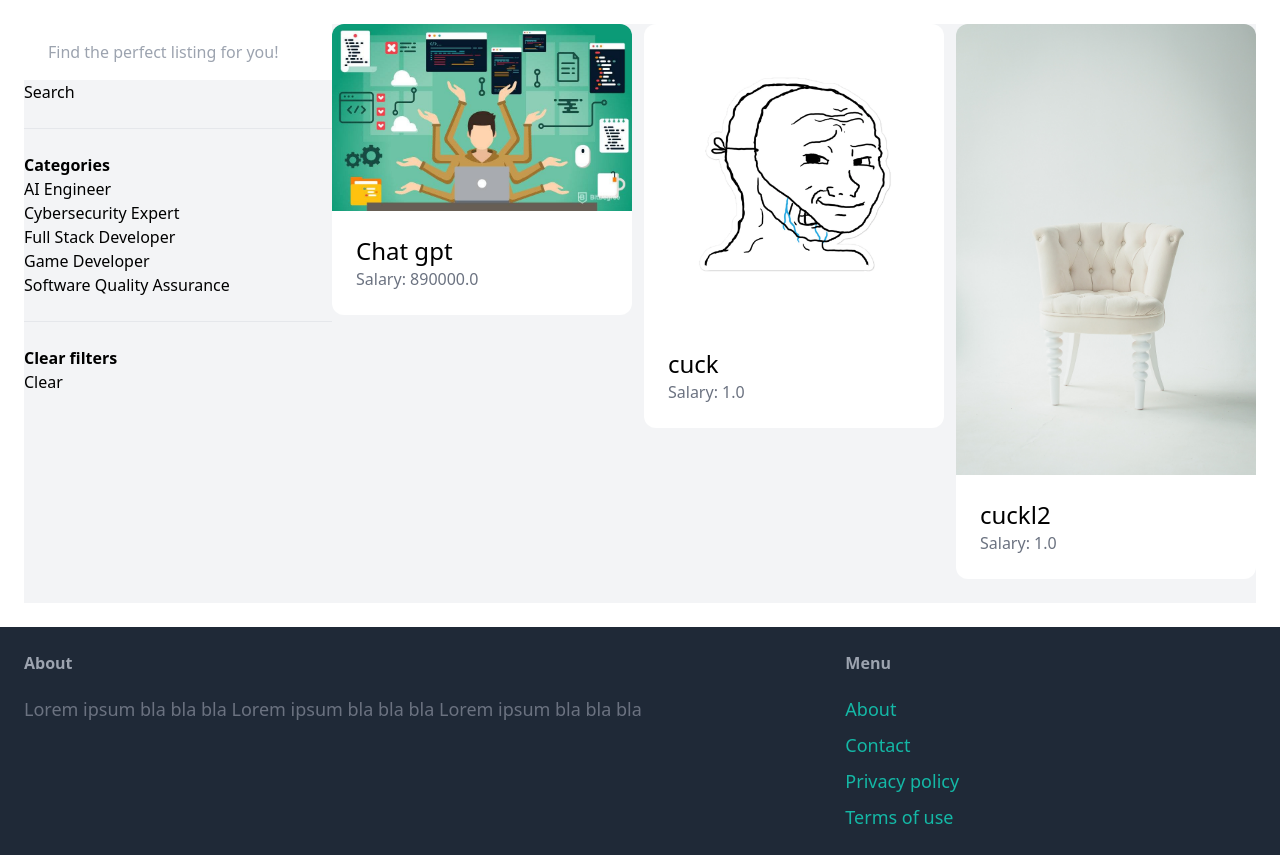
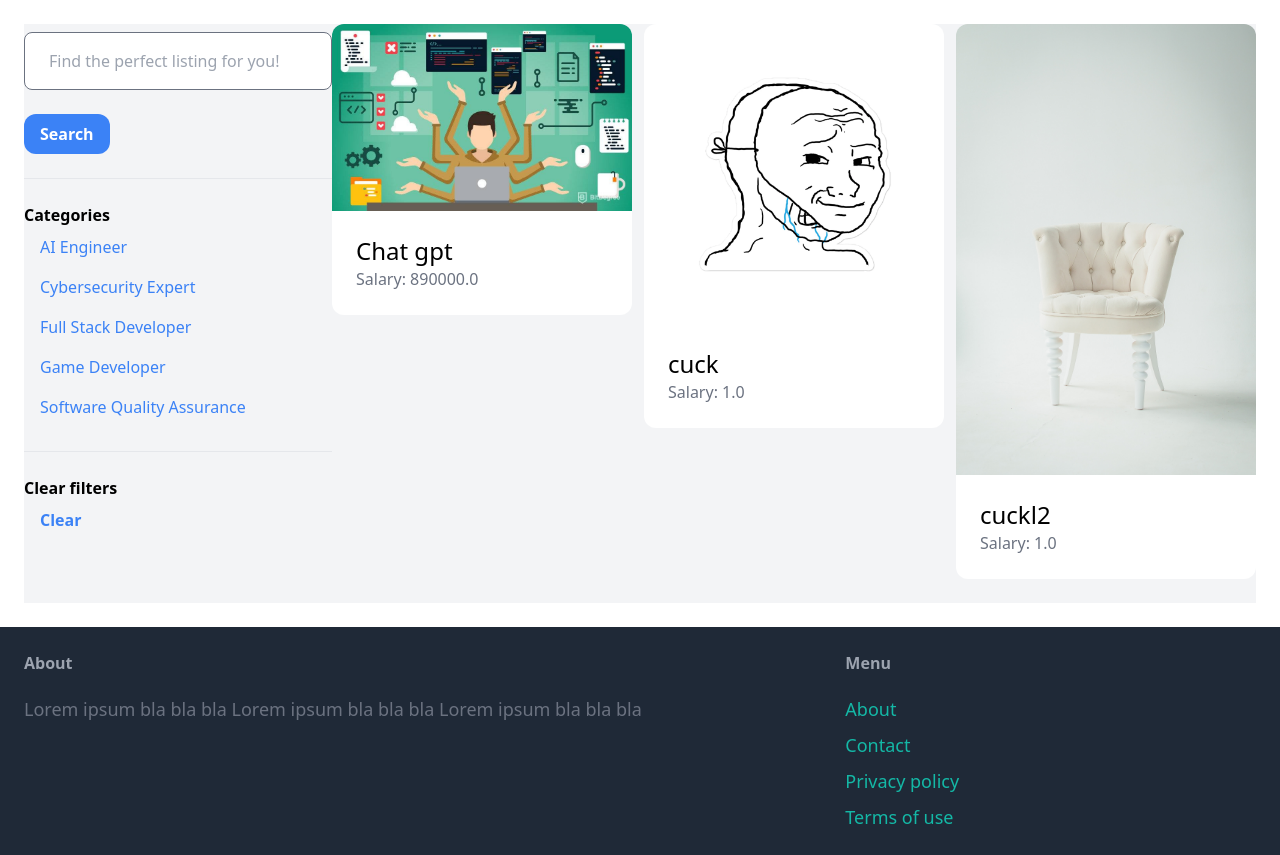
Before and after one commit to g-popov16/CodeForHire, a Django app: page /items/ in a window 1280 px wide. Shown: the part 77-932 px from the top of the page. Run offline with Django 4.2, Linux system fonts and the light colour scheme; data comes from the database, SQL or seed files in the repository; some libraries are stand-ins or nearby versions.

Commit message:
tbh idk myself
iteams page fixed, filters

```diff
--- a/puddle/item/templates/item/items.html
+++ b/puddle/item/templates/item/items.html
@@ -7,10 +7,10 @@
     <div class="pb-6 grid grid-cols-4 gap-4, bg-gray-100">
         <div class="col-span-1">
             <form method="get" action="{% url 'item:items' %}">
-                <input  class='w-full py-4 px-6' name="query" type="text" value="{{ query }}" placeholder="Find the perfect listing for you!">
+                <input  class='w-full py-4 px-6 mb-6 border border-gray-500 rounded-lg p-2 mt-2' name="query" type="text" value="{{ query }}" placeholder="Find the perfect listing for you!">
 
 
-                <button>Search</button>
+                <button class="signup-button bg-blue-500 hover:bg-blue-700 text-white font-bold py-2 px-4 rounded-xl ">Search</button>
             </form>
 
             <hr class="my-6">
@@ -19,19 +19,19 @@
 
             <ul>
                 {% for category in categories %}
-                    <li class="s{% if category.id == category_id %} bg-gray-200 {% endif %}">
-                        <a href="{% url 'item:items' %}?query={{ query }}&category={{category.id}}">{{category.name}}</a>
+                    <li class="py-2 px-4  s{% if category.id == category_id %} bg-gray-200 {% endif %}">
+                        <a href="{% url 'item:items' %}?query={{ query }}&category={{category.id}}" class="text-blue-500 hover:underline">{{category.name}}</a>
                     </li>
                 {% endfor %}
             </ul>
 
             <hr class="my-6">
 
-            <p class='font-semibold'>Clear filters</p>
+            <p class='font-semibold '>Clear filters</p>
 
             <ul>
-                    <li>
-                        <a href="{% url 'item:items' %}">Clear</a>
+                    <li class="py-2 px-4  s{% if category.id == category_id %} bg-gray-200 {% endif %}">
+                        <a href="{% url 'item:items' %}" class="font-bold text-blue-500 hover:underline">Clear</a>
                     </li>
             </ul>
 
@@ -39,7 +39,7 @@
         </div>
 
         <div class="col-span-3">
-            <div class="grid grid-cols-3 gap-3">
+            <div class="grid grid-cols-3 gap-3 ">
                 {% for item in  items %}
                     <div>
                         <a href="{% url 'item:detail' item.id %}">
```
